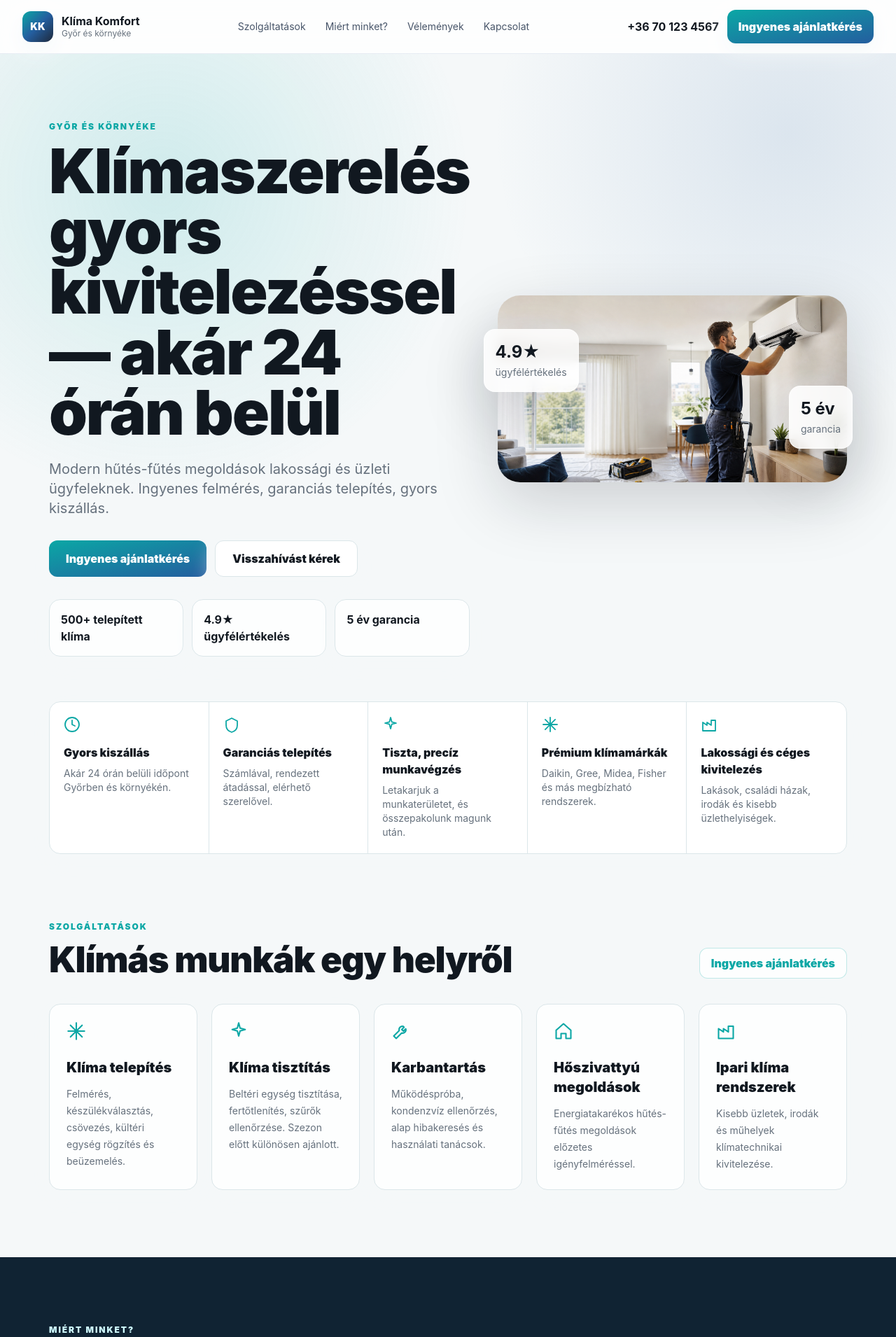
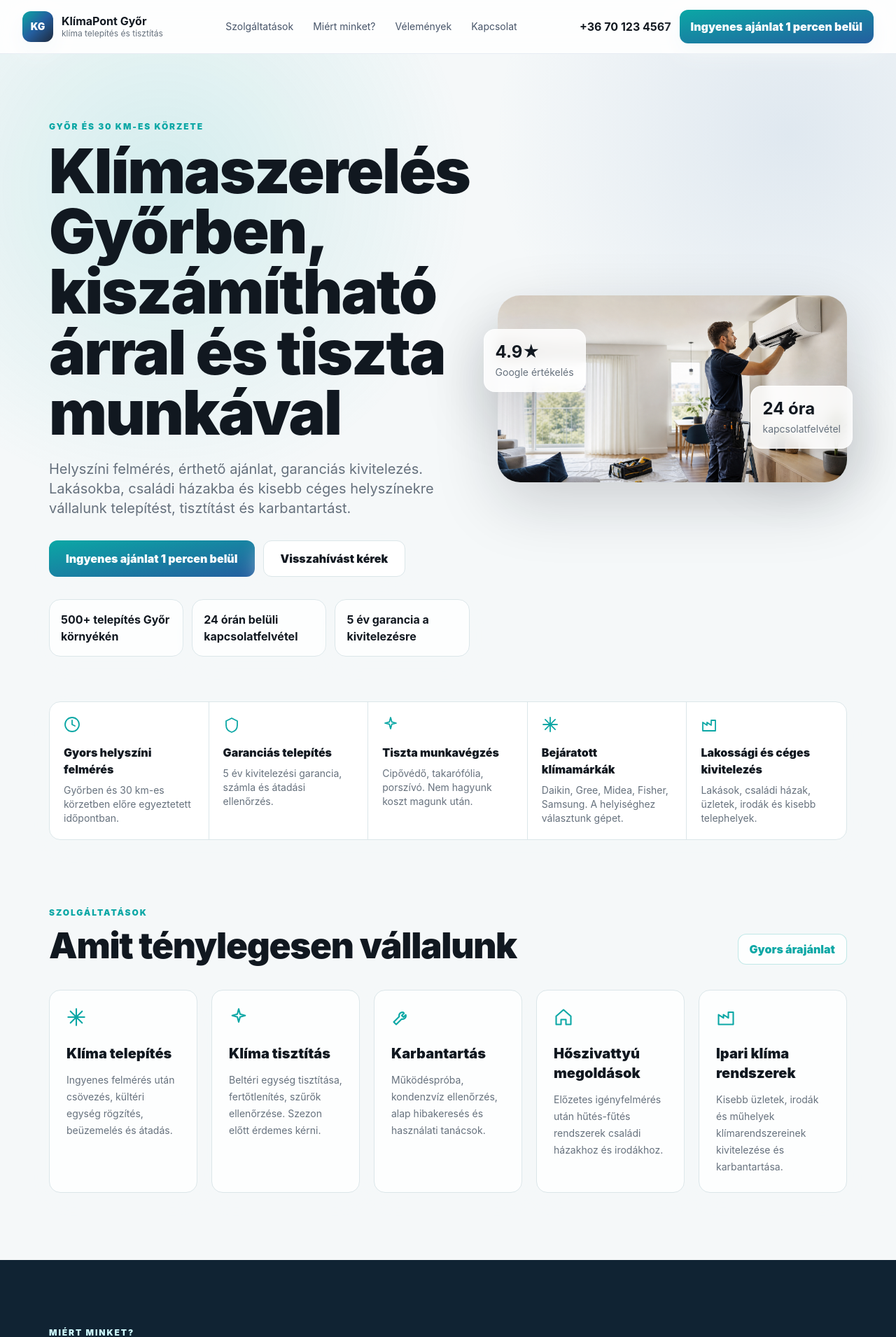
Before and after one commit to csakvarigergely-create/landing-demo, a Next.js app: page / in a window 1280 px wide. Shown: the top 1910 px of the page at 70% size. Built offline with nearby package versions, Linux system fonts and the light colour scheme.

Commit message:
brand realism polish

```diff
--- a/app/api/lead/route.ts
+++ b/app/api/lead/route.ts
@@ -17,7 +17,7 @@ export async function POST(request: Request) {
 
   const lead = {
     ...payload,
-    source: "klima-komfort-landing",
+    source: "klimapont-gyor-landing",
     createdAt: new Date().toISOString()
   };
 
--- a/app/layout.tsx
+++ b/app/layout.tsx
@@ -3,13 +3,12 @@ import type { ReactNode } from "react";
 import "./globals.css";
 
 export const metadata: Metadata = {
-  title: "Klíma Komfort - klímaszerelés gyors kivitelezéssel",
+  title: "KlímaPont Győr - klímaszerelés és tisztítás Győrben",
   description:
-    "Modern hűtés-fűtés megoldások lakossági és üzleti ügyfeleknek. Ingyenes felmérés, garanciás telepítés, gyors kiszállás.",
+    "Klíma telepítés, tisztítás és karbantartás Győrben és 30 km-es körzetben. 24 órán belüli kapcsolatfelvétel, ingyenes felmérés, 5 év garancia.",
   openGraph: {
-    title: "Klíma Komfort - klímaszerelés gyors kivitelezéssel",
-    description:
-      "Ingyenes felmérés, garanciás telepítés és gyors kiszállás Győrben és környékén.",
+    title: "KlímaPont Győr - klímaszerelés és tisztítás Győrben",
+    description: "Ingyenes felmérés, korrekt árak és garanciás klímaszerelés Győrben és környékén.",
     images: ["/assets/klima-hero-premium.png"],
     locale: "hu_HU",
     type: "website"
--- a/app/page.tsx
+++ b/app/page.tsx
@@ -13,18 +13,18 @@ export default function Home() {
       <Header />
       <main id="top">
         <section className="relative overflow-hidden bg-soft">
-          <div className="absolute inset-0 bg-[radial-gradient(circle_at_18%_20%,rgba(11,167,165,0.16),transparent_34%),radial-gradient(circle_at_88%_12%,rgba(36,94,159,0.12),transparent_30%)]" />
+          <div className="absolute inset-0 bg-[radial-gradient(circle_at_18%_20%,rgba(11,167,165,0.14),transparent_34%),radial-gradient(circle_at_88%_12%,rgba(36,94,159,0.10),transparent_30%)]" />
           <div className="container-grid relative min-h-[calc(100vh-76px)] items-center py-16 lg:grid-cols-[0.92fr_1.08fr] lg:py-24">
             <div className="max-w-3xl">
-              <p className="eyebrow">Győr és környéke</p>
-              <h1 className="heading-xl">Klímaszerelés gyors kivitelezéssel — akár 24 órán belül</h1>
+              <p className="eyebrow">Győr és 30 km-es körzete</p>
+              <h1 className="heading-xl">Klímaszerelés Győrben, kiszámítható árral és tiszta munkával</h1>
               <p className="mt-6 max-w-2xl text-lg leading-8 text-muted md:text-xl">
-                Modern hűtés-fűtés megoldások lakossági és üzleti ügyfeleknek. Ingyenes felmérés,
-                garanciás telepítés, gyors kiszállás.
+                Helyszíni felmérés, érthető ajánlat, garanciás kivitelezés. Lakásokba, családi házakba
+                és kisebb céges helyszínekre vállalunk telepítést, tisztítást és karbantartást.
               </p>
               <div className="mt-8 flex flex-col gap-3 sm:flex-row">
                 <a href="#ajanlat" className="btn-primary min-h-[52px] px-6">
-                  Ingyenes ajánlatkérés
+                  Ingyenes ajánlat 1 percen belül
                 </a>
                 <a href="#ajanlat" className="btn-secondary min-h-[52px] px-6">
                   Visszahívást kérek
@@ -42,15 +42,15 @@ export default function Home() {
             <div className="relative mt-12 lg:mt-0">
               <div className="absolute -left-5 top-12 z-10 rounded-2xl border border-white/60 bg-white/82 p-4 shadow-lift backdrop-blur">
                 <strong className="block text-2xl text-ink">4.9★</strong>
-                <span className="text-sm text-muted">ügyfélértékelés</span>
+                <span className="text-sm text-muted">Google értékelés</span>
               </div>
               <div className="absolute -right-2 bottom-12 z-10 rounded-2xl border border-white/60 bg-white/86 p-4 shadow-lift backdrop-blur">
-                <strong className="block text-2xl text-ink">5 év</strong>
-                <span className="text-sm text-muted">garancia</span>
+                <strong className="block text-2xl text-ink">24 óra</strong>
+                <span className="text-sm text-muted">kapcsolatfelvétel</span>
               </div>
               <Image
                 src="/assets/klima-hero-premium.png"
-                alt="Klímaszerelő modern lakásban beltéri egységet ellenőriz"
+                alt="Klímaszerelő beltéri egységet ellenőriz egy győri lakásban"
                 width={1100}
                 height={760}
                 priority
@@ -60,11 +60,14 @@ export default function Home() {
           </div>
         </section>
 
-        <section className="container-wrap -mt-8 relative z-10">
+        <section className="container-wrap relative z-10 -mt-8">
           <div className="grid overflow-hidden rounded-2xl border border-line bg-white shadow-soft md:grid-cols-5">
             {trustItems.map((item, index) => (
               <article key={item.title} className="border-line p-5 md:border-r md:last:border-r-0">
-                <Icon name={index === 0 ? "clock" : index === 1 ? "shield" : index === 2 ? "spark" : index === 3 ? "snow" : "factory"} className="mb-4 h-6 w-6 text-aqua" />
+                <Icon
+                  name={index === 0 ? "clock" : index === 1 ? "shield" : index === 2 ? "spark" : index === 3 ? "snow" : "factory"}
+                  className="mb-4 h-6 w-6 text-aqua"
+                />
                 <h3 className="font-black text-ink">{item.title}</h3>
                 <p className="mt-2 text-sm text-muted">{item.text}</p>
               </article>
@@ -76,10 +79,10 @@ export default function Home() {
           <div className="section-head">
             <div>
               <p className="eyebrow">Szolgáltatások</p>
-              <h2 className="heading-lg">Klímás munkák egy helyről</h2>
+              <h2 className="heading-lg">Amit ténylegesen vállalunk</h2>
             </div>
             <a href="#ajanlat" className="text-link">
-              Ingyenes ajánlatkérés
+              Gyors árajánlat
             </a>
           </div>
           <div className="grid gap-5 md:grid-cols-2 lg:grid-cols-5">
@@ -101,9 +104,10 @@ export default function Home() {
           <div className="container-grid items-center py-16 lg:grid-cols-[0.9fr_1.1fr] lg:py-24">
             <div>
               <p className="eyebrow text-cyan-100">Miért minket?</p>
-              <h2 className="heading-lg">Miért választanak minket ügyfeleink?</h2>
+              <h2 className="heading-lg">Korrekt szakembert keresel, nem hangzatos ígéreteket.</h2>
               <p className="mt-5 text-lg text-white/72">
-                Nem bonyolítjuk túl. Elmondjuk, mikor érkezünk, mit javaslunk, mennyibe kerül, és mit kapsz a végén.
+                Elmondjuk, mikor tudunk menni, mennyibe kerülhet, és mire kell figyelni a helyszínen.
+                Ha csúszás van, szólunk. Ha olcsóbb megoldás is elég, azt mondjuk.
               </p>
               <a href="#ajanlat" className="btn-light mt-8">
                 Visszahívást kérek
@@ -124,21 +128,23 @@ export default function Home() {
           <div className="section-grid items-center">
             <Image
               src="/assets/klima-outdoor-work.png"
-              alt="Klímaszerelők kültéri egységet szerelnek"
+              alt="Klímaszerelők kültéri egységet szerelnek családi háznál"
               width={1000}
               height={700}
               className="rounded-[1.75rem] object-cover shadow-lift"
             />
             <div>
-              <p className="eyebrow">Munka közben</p>
-              <h2 className="heading-lg">Valódi szerelés, nem bemutatótermi kép.</h2>
+              <p className="eyebrow">Helyszíni munka</p>
+              <h2 className="heading-lg">Nem katalóguskép. Ilyen egy átlagos szerelési nap.</h2>
               <p className="mt-5 text-lg text-muted">
-                Beltéri egység, kültéri egység, csövezés, tisztítás, karbantartás. Olyan lakásokban
-                dolgozunk, ahol fontos a rend és a pontos átadás.
+                Szerelő autóval érkezünk, szerszámokkal, takarófóliával és porszívóval. Kültéri egység,
+                beltéri egység, csövezés, tisztítás: minden munkánál figyelünk a rendre.
               </p>
               <div className="mt-6 flex flex-wrap gap-3">
-                {["Kültéri egység", "Tiszta munkaterület", "Számlás átadás"].map((item) => (
-                  <span key={item} className="pill">{item}</span>
+                {["Cipővédő használat", "Pormentes fúrás", "Rendezett átadás"].map((item) => (
+                  <span key={item} className="pill">
+                    {item}
+                  </span>
                 ))}
               </div>
             </div>
@@ -149,11 +155,11 @@ export default function Home() {
           <div className="section-head">
             <div>
               <p className="eyebrow">Ügyfélvélemények</p>
-              <h2 className="heading-lg">4.9★ Google értékelés</h2>
+              <h2 className="heading-lg">Nem reklámszöveg. Ezt emelik ki az ügyfelek.</h2>
             </div>
             <div className="rounded-2xl border border-line bg-white p-4 shadow-soft">
-              <strong className="text-2xl text-ink">127+</strong>
-              <p className="text-sm text-muted">értékelés Győrből és környékéről</p>
+              <strong className="text-2xl text-ink">4.9★</strong>
+              <p className="text-sm text-muted">Google értékelés, 127+ visszajelzés</p>
             </div>
           </div>
           <div className="grid gap-5 md:grid-cols-3">
@@ -181,13 +187,13 @@ export default function Home() {
           <div className="grid items-start gap-10 rounded-[2rem] bg-navy p-6 text-white shadow-lift lg:grid-cols-[0.9fr_1.1fr] lg:p-12">
             <div>
               <p className="eyebrow text-cyan-100">Ajánlatkérés</p>
-              <h2 className="heading-lg">Kérjen ingyenes ajánlatot még ma</h2>
+              <h2 className="heading-lg">Kérj gyors árajánlatot vagy visszahívást</h2>
               <p className="mt-5 text-lg text-white/72">
-                Pár perc alatt felvesszük Önnel a kapcsolatot. Írja meg a települést, a feladatot,
-                és visszahívjuk.
+                Írd meg a települést és a munkát. 24 órán belül felvesszük veled a kapcsolatot,
+                és ha kell, egyeztetünk egy helyszíni felmérést.
               </p>
               <div className="mt-6 grid gap-3 sm:grid-cols-3">
-                {["Ingyenes felmérés", "Gyors kiszállás", "Garanciás telepítés"].map((item) => (
+                {["Ingyenes felmérés", "24 órás kapcsolatfelvétel", "5 év garancia"].map((item) => (
                   <span key={item} className="rounded-xl border border-white/14 bg-white/8 px-3 py-2 text-sm">
                     {item}
                   </span>
@@ -204,39 +210,40 @@ export default function Home() {
           Hívás
         </a>
         <a className="btn-primary" href="#ajanlat">
-          Ajánlatkérés
+          Gyors árajánlat
         </a>
       </aside>
 
       <footer className="bg-navy text-white">
         <div className="container-grid py-12 lg:grid-cols-[1.4fr_1fr_1fr_1fr]">
           <div>
-            <strong className="text-xl">Klíma Komfort</strong>
+            <strong className="text-xl">KlímaPont Győr Kft.</strong>
             <p className="mt-4 max-w-sm text-white/68">
-              Klímaszerelés, tisztítás és karbantartás Győrben és környékén. Korrekt árak,
-              tiszta munka, garanciás átadás.
+              Klíma telepítés, tisztítás és karbantartás Győrben és 30 km-es körzetben.
+              Korrekt ár, tiszta munka, garanciás átadás.
             </p>
           </div>
           <div className="footer-list">
             <strong>Elérhetőség</strong>
             <a href="tel:+36701234567">+36 70 123 4567</a>
-            <a href="mailto:info@klimakomfort.hu">info@klimakomfort.hu</a>
+            <a href="mailto:info@klimapontgyor.hu">info@klimapontgyor.hu</a>
           </div>
           <div className="footer-list">
             <strong>Területek</strong>
             <span>Győr</span>
             <span>Győrújbarát</span>
             <span>Vámosszabadi</span>
+            <span>Abda, Nyúl, Pannonhalma</span>
           </div>
           <div className="footer-list">
-            <strong>Linkek</strong>
-            <a href="#szolgaltatasok">Szolgáltatások</a>
-            <a href="#ajanlat">Ajánlatkérés</a>
-            <a href="#velemenyek">Vélemények</a>
+            <strong>Cégadatok</strong>
+            <span>KlímaPont Győr Kft.</span>
+            <span>Adószám: 12345678-2-08</span>
+            <span>9024 Győr, Minta utca 12.</span>
           </div>
         </div>
         <div className="container-wrap border-t border-white/10 py-6 text-sm text-white/56">
-          © 2026 Klíma Komfort. Minden jog fenntartva.
+          © 2026 KlímaPont Győr Kft. Minden jog fenntartva.
         </div>
       </footer>
     </>
--- a/components/Header.tsx
+++ b/components/Header.tsx
@@ -15,13 +15,13 @@ export function Header() {
   return (
     <header className="sticky top-0 z-50 border-b border-slate-200/80 bg-white/82 backdrop-blur-xl transition-shadow">
       <div className="mx-auto flex min-h-[76px] max-w-7xl items-center justify-between gap-4 px-5 lg:px-8">
-        <a href="#top" className="flex items-center gap-3" aria-label="Klíma Komfort főoldal">
+        <a href="#top" className="flex items-center gap-3" aria-label="KlímaPont Győr főoldal">
           <span className="grid h-11 w-11 place-items-center rounded-xl bg-gradient-to-br from-aqua via-blue to-slate-800 text-sm font-black text-white shadow-soft">
-            KK
+            KG
           </span>
           <span className="grid leading-tight">
-            <strong className="text-ink">Klíma Komfort</strong>
-            <small className="text-xs text-muted">Győr és környéke</small>
+            <strong className="text-ink">KlímaPont Győr</strong>
+            <small className="text-xs text-muted">klíma telepítés és tisztítás</small>
           </span>
         </a>
 
@@ -52,7 +52,7 @@ export function Header() {
             +36 70 123 4567
           </a>
           <a href="#ajanlat" className="btn-primary min-h-11 px-4">
-            Ingyenes ajánlatkérés
+            Ingyenes ajánlat 1 percen belül
           </a>
         </div>
       </div>
@@ -68,7 +68,7 @@ export function Header() {
           </a>
         ))}
         <a href="#ajanlat" className="btn-primary mt-1" onClick={() => setOpen(false)}>
-          Ingyenes ajánlatkérés
+          Ingyenes ajánlat 1 percen belül
         </a>
       </nav>
     </header>
--- a/components/LeadForm.tsx
+++ b/components/LeadForm.tsx
@@ -56,16 +56,16 @@ export function LeadForm() {
       <div className="grid gap-4 sm:grid-cols-2">
         <label className="field">
           Email
-          <input name="email" type="email" placeholder="email@pelda.hu" required />
+          <input name="email" type="email" placeholder="nev@email.hu" required />
         </label>
         <label className="field">
           Település
-          <input name="city" type="text" placeholder="Győr" required />
+          <input name="city" type="text" placeholder="Győr, Győrújbarát, Abda..." required />
         </label>
       </div>
       <label className="field">
         Rövid üzenet
-        <textarea name="message" rows={4} placeholder="Például: nappaliba szeretnék klímát, visszahívást kérek." />
+        <textarea name="message" rows={4} placeholder="Például: nappaliba szeretnék klímát, vagy tisztítást kérek a meglévő készülékre." />
       </label>
 
       {error ? <p className="rounded-xl bg-red-50 px-3 py-2 text-sm text-red-700">{error}</p> : null}
@@ -76,7 +76,7 @@ export function LeadForm() {
       ) : null}
 
       <button className="btn-primary min-h-[52px] w-full" disabled={state === "loading"} type="submit">
-        {state === "loading" ? "Küldés folyamatban..." : "Ingyenes ajánlatot kérek"}
+        {state === "loading" ? "Küldés folyamatban..." : "Gyors árajánlatot kérek"}
       </button>
     </form>
   );
--- a/lib/content.ts
+++ b/lib/content.ts
@@ -1,40 +1,40 @@
 export const stats = [
-  "500+ telepített klíma",
-  "4.9★ ügyfélértékelés",
-  "5 év garancia"
+  "500+ telepítés Győr környékén",
+  "24 órán belüli kapcsolatfelvétel",
+  "5 év garancia a kivitelezésre"
 ];
 
 export const trustItems = [
   {
-    title: "Gyors kiszállás",
-    text: "Akár 24 órán belüli időpont Győrben és környékén."
+    title: "Gyors helyszíni felmérés",
+    text: "Győrben és 30 km-es körzetben előre egyeztetett időpontban."
   },
   {
     title: "Garanciás telepítés",
-    text: "Számlával, rendezett átadással, elérhető szerelővel."
+    text: "5 év kivitelezési garancia, számla és átadási ellenőrzés."
   },
   {
-    title: "Tiszta, precíz munkavégzés",
-    text: "Letakarjuk a munkaterületet, és összepakolunk magunk után."
+    title: "Tiszta munkavégzés",
+    text: "Cipővédő, takarófólia, porszívó. Nem hagyunk koszt magunk után."
   },
   {
-    title: "Prémium klímamárkák",
-    text: "Daikin, Gree, Midea, Fisher és más megbízható rendszerek."
+    title: "Bejáratott klímamárkák",
+    text: "Daikin, Gree, Midea, Fisher, Samsung. A helyiséghez választunk gépet."
   },
   {
     title: "Lakossági és céges kivitelezés",
-    text: "Lakások, családi házak, irodák és kisebb üzlethelyiségek."
+    text: "Lakások, családi házak, üzletek, irodák és kisebb telephelyek."
   }
 ];
 
 export const services = [
   {
     title: "Klíma telepítés",
-    text: "Felmérés, készülékválasztás, csövezés, kültéri egység rögzítés és beüzemelés."
+    text: "Ingyenes felmérés után csövezés, kültéri egység rögzítés, beüzemelés és átadás."
   },
   {
     title: "Klíma tisztítás",
-    text: "Beltéri egység tisztítása, fertőtlenítés, szűrők ellenőrzése. Szezon előtt különösen ajánlott."
+    text: "Beltéri egység tisztítása, fertőtlenítés, szűrők ellenőrzése. Szezon előtt érdemes kérni."
   },
   {
     title: "Karbantartás",
@@ -42,53 +42,53 @@ export const services = [
   },
   {
     title: "Hőszivattyú megoldások",
-    text: "Energiatakarékos hűtés-fűtés megoldások előzetes igényfelméréssel."
+    text: "Előzetes igényfelmérés után hűtés-fűtés rendszerek családi házakhoz és irodákhoz."
   },
   {
     title: "Ipari klíma rendszerek",
-    text: "Kisebb üzletek, irodák és műhelyek klímatechnikai kivitelezése."
+    text: "Kisebb üzletek, irodák és műhelyek klímarendszereinek kivitelezése és karbantartása."
   }
 ];
 
 export const benefits = [
-  "Gyors időpont",
-  "Korrekt árak",
-  "Garanciás kivitelezés",
-  "Modern energiatakarékos rendszerek"
+  "24 órán belüli kapcsolatfelvétel",
+  "Előre egyeztetett ár",
+  "5 év garancia a kivitelezésre",
+  "Pormentes fúrás és cipővédő"
 ];
 
 export const testimonials = [
   {
     name: "Szabó Eszter",
     city: "Győr, Nádorváros",
-    text: "Időben jöttek, letakarták a padlót, és nem hagytak koszt. A klíma jól működik."
+    text: "Panel nappaliba kértünk klímát. Előre szóltak, mikor érkeznek, cipővédőt húztak, és a fúrás után fel is porszívóztak."
   },
   {
     name: "Tóth Gábor",
     city: "Győrújbarát",
-    text: "Nem beszéltek rá a drágább gépre. Elmondták, melyik miért lenne jó, aztán döntöttünk."
+    text: "Családi ház felső szintjére kerestünk megoldást. Nem a legdrágább gépet ajánlották, hanem azt, ami a szobákhoz elég."
   },
   {
     name: "Kiss Márta",
     city: "Vámosszabadi",
-    text: "Klímatisztítást kértem. Gyorsan végeztek, rendet hagytak, és a szag is megszűnt."
+    text: "Klímatisztítást kértem, mert kellemetlen szaga volt a beltérinek. Fél óra után már érezhetően frissebb volt a levegő."
   }
 ];
 
 export const chatQuestions = [
   {
-    question: "Mekkora klíma kell 40m²-re?",
+    question: "Mekkora klíma kell 40 m²-re?",
     answer:
       "Általában 3,5 kW körüli készülék jöhet szóba, de számít a tájolás, belmagasság, szigetelés és az ablakfelület is."
   },
   {
     question: "Mennyit fogyaszt egy inverteres klíma?",
     answer:
-      "Használattól függ, de egy jól méretezett inverteres klíma sokszor gazdaságosabb, mint egy túl nagy vagy rosszul elhelyezett készülék."
+      "Használattól függ, de egy jól méretezett inverteres klíma kevesebbet dolgozik feleslegesen. A pontosabb becsléshez helyszíni felmérés kell."
   },
   {
     question: "Mennyi idő a telepítés?",
     answer:
-      "Egy átlagos split klíma telepítése általában 3-5 óra. A pontos idő a csövezéstől és a falazattól függ."
+      "Egy átlagos split klíma telepítése általában 3-5 óra. A pontos idő a csövezéstől, a falazattól és a kültéri egység helyétől függ."
   }
 ];
```
Also changed, not shown: components/ChatAssistant.tsx (+6 -6 lines), 1 other file (tests, documents, lock files or other folders).
